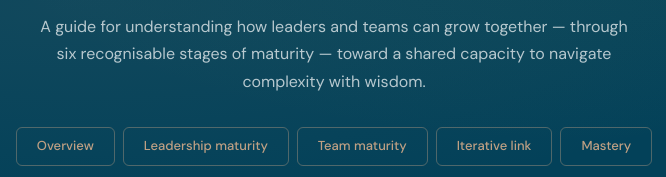
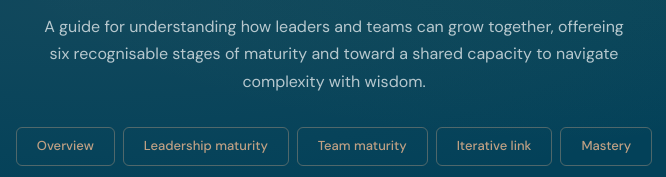
Before and after one commit to cij3658-ToT/collective-mastery-framework, a plain HTML site: page index.html in a window 1280 px wide. Shown: the part 318-495 px from the top of the page, 306-972 px from the left. Drawn offline with nearby package versions, Linux system fonts and the light colour scheme.

Commit message:
Update index.html

```diff
--- a/index.html
+++ b/index.html
@@ -190,7 +190,7 @@ body{font-family:var(--sans);background:var(--cream);color:var(--dark);line-heig
   <div class="hero-inner">
     <p class="hero-eyebrow">Teams of Tomorrow · Working Guide</p>
     <h1>From <em>capacity deficit</em><br>to collective mastery</h1>
-    <p class="hero-sub">A guide for understanding how leaders and teams can grow together — through six recognisable stages of maturity — toward a shared capacity to navigate complexity with wisdom.</p>
+    <p class="hero-sub">A guide for understanding how leaders and teams can grow together, offereing six recognisable stages of maturity and toward a shared capacity to navigate complexity with wisdom.</p>
     <div class="hero-cta">
       <a href="#overview" class="btn-nav">Overview</a>
       <a href="#leadership" class="btn-nav">Leadership maturity</a>
```
